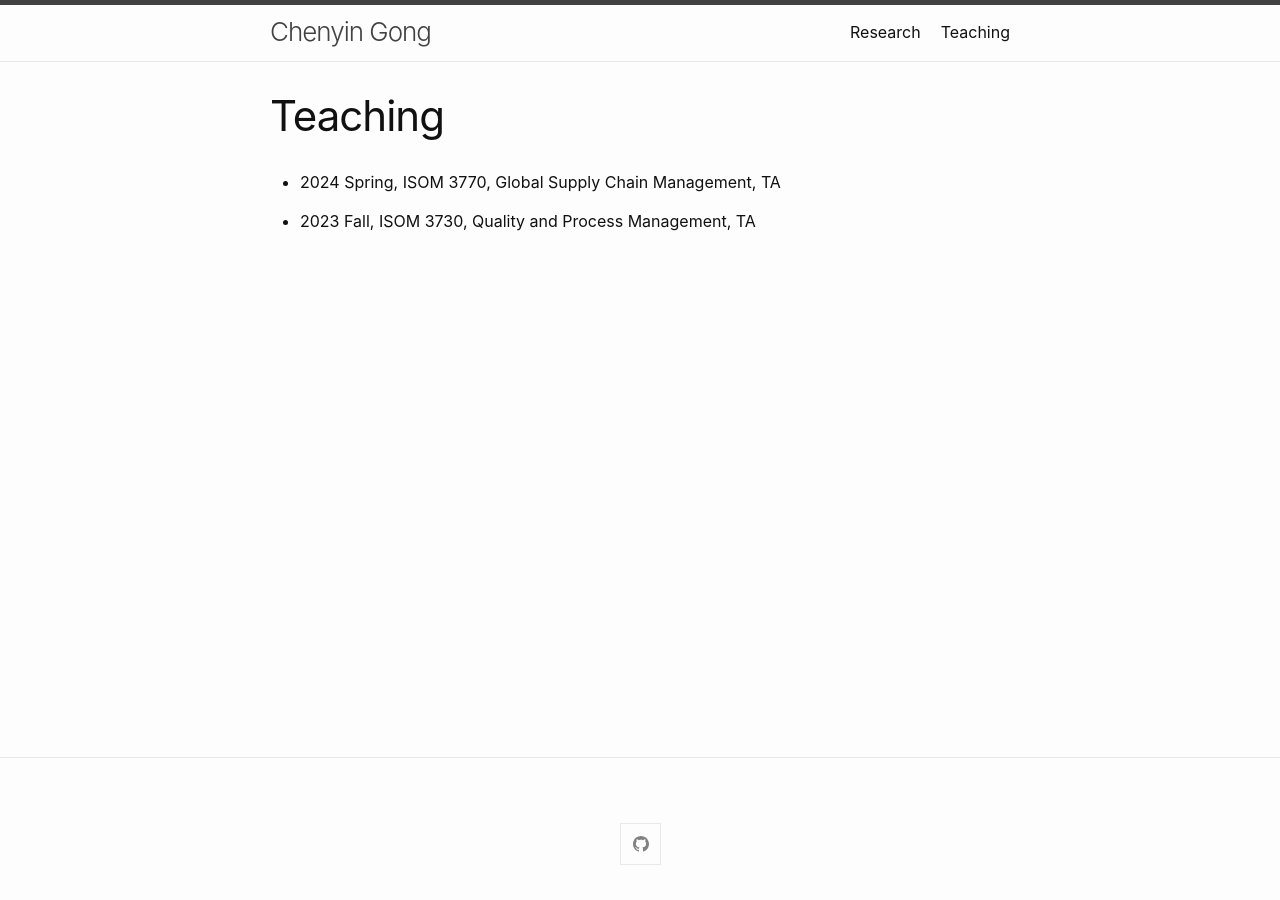
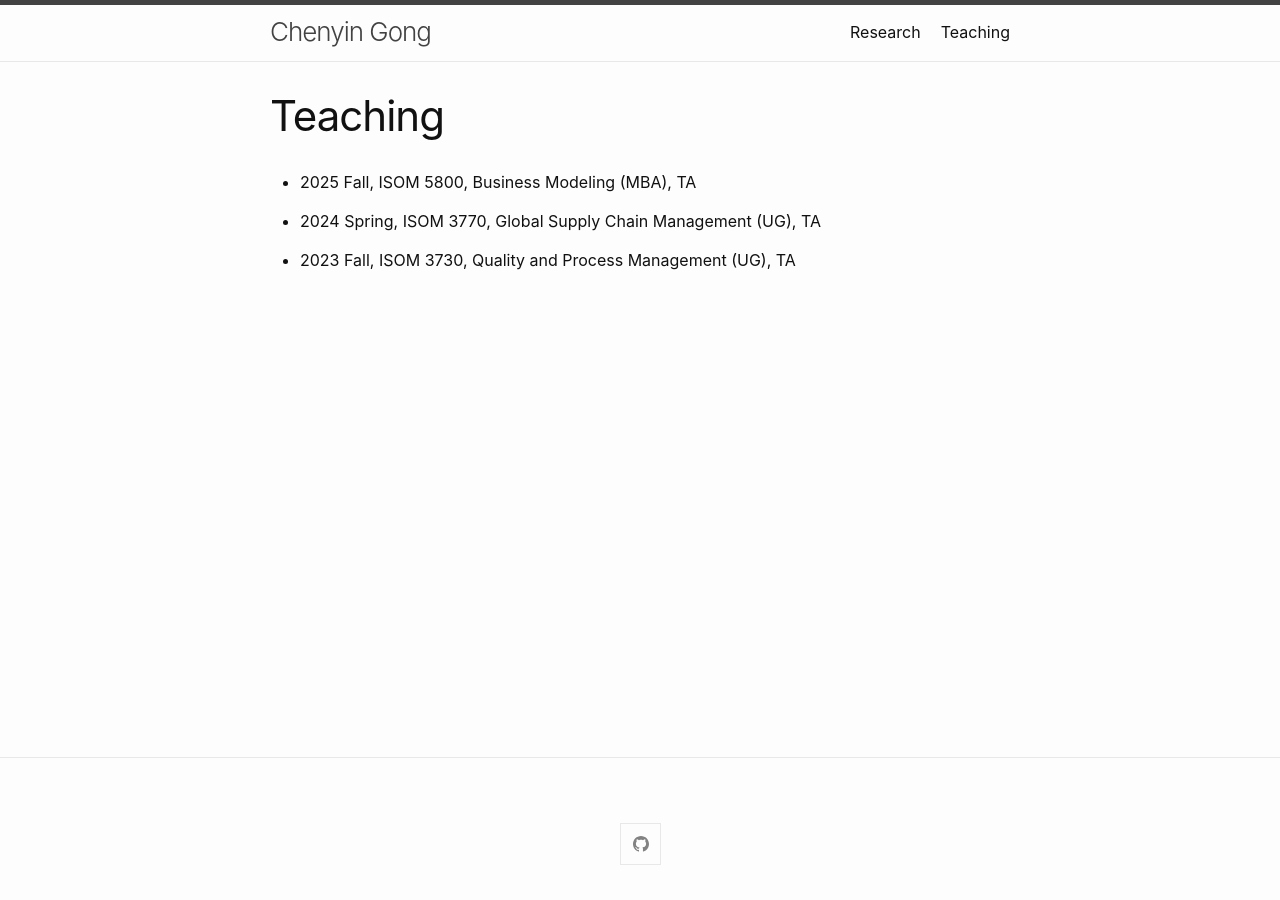
Before and after one commit to chenyingong/chenyingong.github.io, a Jekyll site: the page built from teaching.md, in a window 1280 px wide. Built offline with Jekyll 4.4.1, drawn with Linux system fonts in a browser that asks for light colours.

Commit message:
info updates

```diff
--- a/teaching.md
+++ b/teaching.md
@@ -4,6 +4,8 @@ title: Teaching
 permalink: /about/
 ---
 
-* 2024 Spring, ISOM 3770, Global Supply Chain Management, TA
+* 2025 Fall, ISOM 5800, Business Modeling (MBA), TA
 
-* 2023 Fall, ISOM 3730, Quality and Process Management, TA
+* 2024 Spring, ISOM 3770, Global Supply Chain Management (UG), TA
+
+* 2023 Fall, ISOM 3730, Quality and Process Management (UG), TA
```
Also changed, not shown: index.md (+1 -1 lines).
